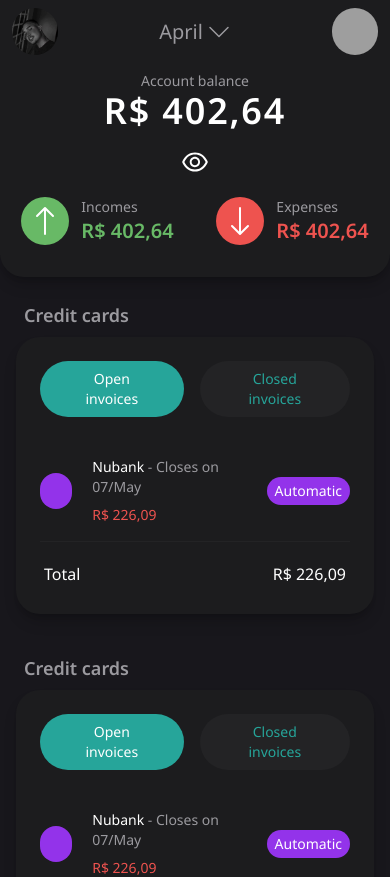
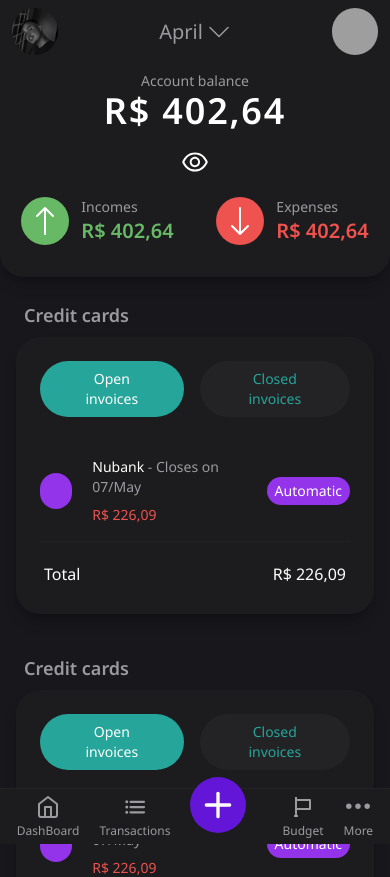
Before and after one commit to kaiobrunobm/mobills-clone, a Next.js app: page / in a window 390 px wide. Shown: the top 877 px of the page. Built offline with nearby package versions, Linux system fonts and the light colour scheme; grey boxes are pictures that could not be loaded.

Commit message:
Adding the mobile bottom nav

```diff
--- /dev/null
+++ b/Components/NavBar/NavBar.jsx
@@ -0,0 +1,50 @@
+import { FiHome, FiPlus } from "react-icons/fi";
+import { IoList } from "react-icons/io5";
+import { TfiMoreAlt } from "react-icons/tfi";
+import { BiFlag } from "react-icons/bi";
+import Link from "next/link";
+
+const NavBar = () => {
+  return (
+    <nav className="fixed bottom-0 w-full h-14 flex justify-center gap-5 items-center text-primary-text bg-secondary-bg border-t border-card-section-secondary-color">
+      <Link
+        href="/"
+        className="flex flex-col justify-center items-center gap-1 text-xs"
+      >
+        <FiHome className="text-2xl" />
+        DashBoard
+      </Link>
+      <Link
+        href="/"
+        className="flex flex-col justify-center items-center gap-1 text-xs"
+      >
+        <IoList className="text-2xl" />
+        Transactions
+      </Link>
+
+      <Link
+        href="/"
+        className="flex flex-col justify-center pr-4 items-center text-xs"
+      >
+        <FiPlus className="bg-mobills-color w-14 h-14 rounded-full text-white p-2 mb-6" />
+      </Link>
+
+      <Link
+        href="/"
+        className="flex flex-col justify-center items-center gap-1 text-xs"
+      >
+        <BiFlag className="text-2xl" />
+        Budget
+      </Link>
+      <Link
+        href="/"
+        className="flex flex-col justify-center items-center gap-1 text-xs"
+      >
+        <TfiMoreAlt className="text-2xl" />
+        More
+      </Link>
+    </nav>
+  );
+};
+
+export default NavBar;
--- a/app/page.js
+++ b/app/page.js
@@ -1,11 +1,13 @@
 import Header from "@/Components/Header/Header";
 import Main from "@/Components/Main/Main";
+import NavBar from "@/Components/NavBar/NavBar";
 
 export default function Home() {
   return (
     <>
       <Header />
       <Main />
+      <NavBar />
     </>
   );
 }
```
